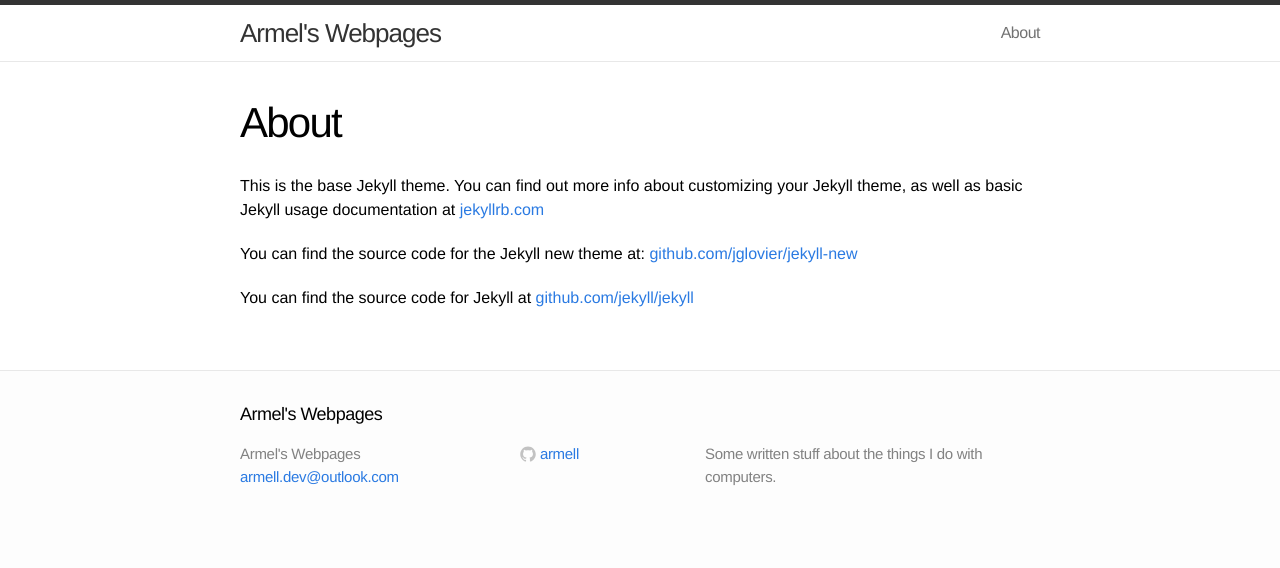
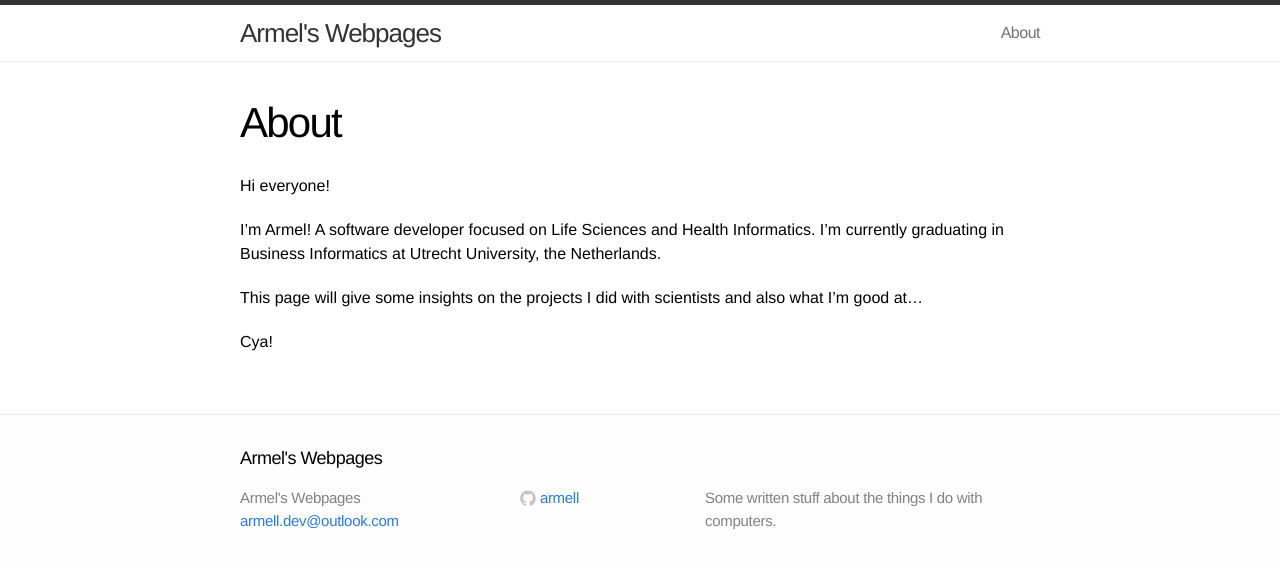
Before and after one commit to armell/armell.github.io, a Jekyll site: the page built from about.md, in a window 1280 px wide. Shown: the top 568 px of the page. Built offline with Jekyll 4.4.1, drawn with Linux system fonts in a browser that asks for light colours.

Commit message:
temp about

```diff
--- a/about.md
+++ b/about.md
@@ -4,8 +4,10 @@ title: About
 permalink: /about/
 ---
 
-This is the base Jekyll theme. You can find out more info about customizing your Jekyll theme, as well as basic Jekyll usage documentation at [jekyllrb.com](http://jekyllrb.com/)
+Hi everyone!
 
-You can find the source code for the Jekyll new theme at: [github.com/jglovier/jekyll-new](https://github.com/jglovier/jekyll-new)
+I'm Armel! A software developer focused on Life Sciences and Health Informatics. I'm currently graduating in Business Informatics at Utrecht University, the Netherlands.
 
-You can find the source code for Jekyll at [github.com/jekyll/jekyll](https://github.com/jekyll/jekyll)
+This page will give some insights on the projects I did with scientists and also what I'm good at...
+
+Cya!
```
